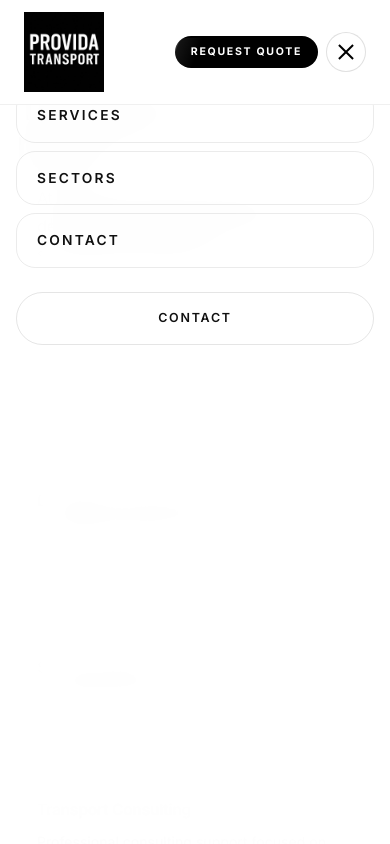
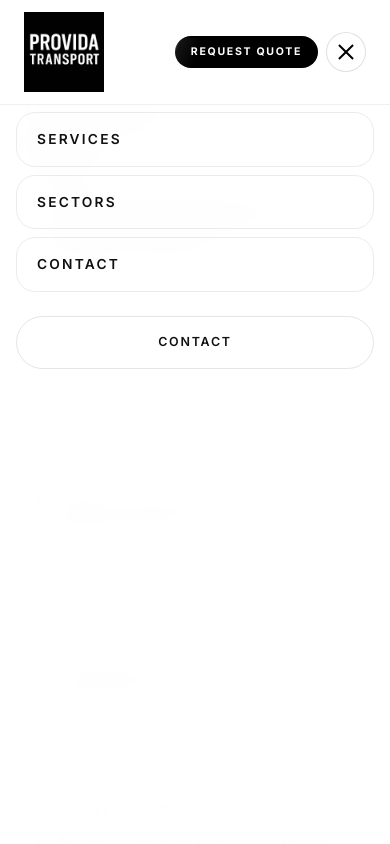
Before and after one commit to vaibhavbathla69/transport, a Next.js app: page / in a window 390 px wide. Both pictures are taken after a click on the button "Open menu". Shown: the top 844 px of the page. Built offline with nearby package versions, Linux system fonts and the light colour scheme.

Commit message:
Adjust hero layout for laptop breakpoint5

```diff
--- a/app/page.tsx
+++ b/app/page.tsx
@@ -300,7 +300,7 @@ export default function LogisticsWebsiteMockup() {
             animate={{ opacity: 1 }}
             exit={{ opacity: 0 }}
           >
-            <div className="flex min-h-screen flex-col px-4 pb-8 pt-22 sm:px-6">
+            <div className="flex min-h-screen flex-col px-4 pb-8 pt-28 sm:px-6 sm:pt-30">
               <nav className="grid gap-2">
                 {navItems.map((item) => (
                   <a
```
